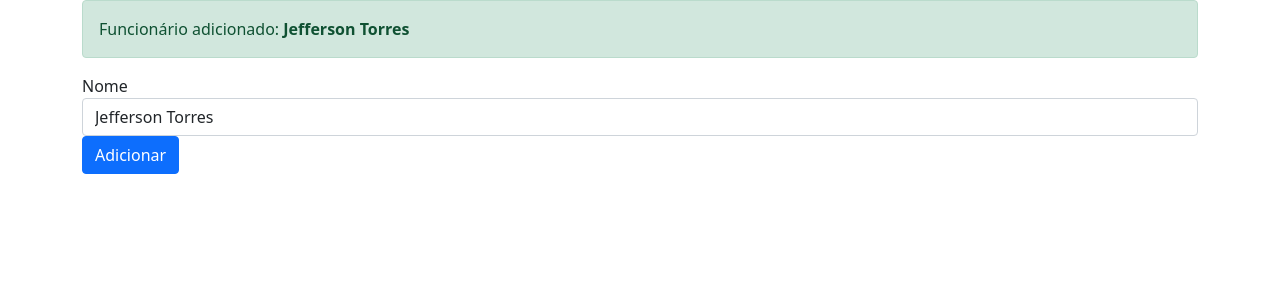
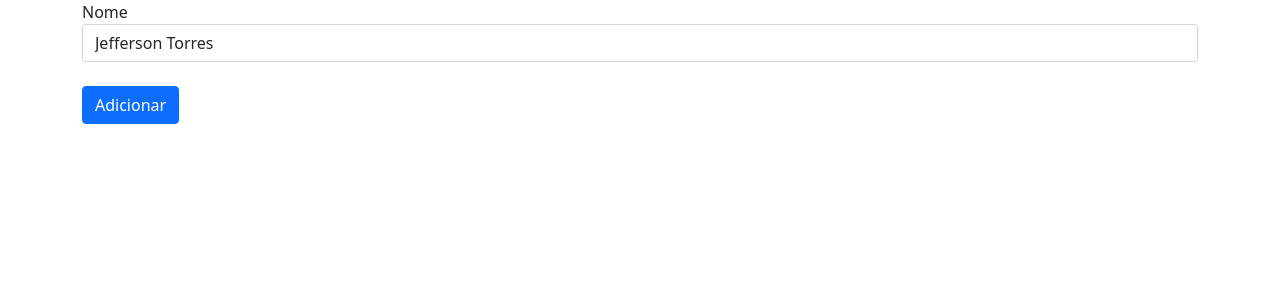
Before and after one commit to jefferson-torres/meuprojeto, an Angular app: page / in a window 1280 px wide. Shown: the top 300 px of the page. Built offline with nearby package versions, Linux system fonts and the light colour scheme.

Commit message:
9.12. Exibindo condicionalmente com as diretivas ngIf e hidden

```diff
--- a/src/app/app.component.html
+++ b/src/app/app.component.html
@@ -1,11 +1,12 @@
 <div class="container">
-    <div class="alert alert-success" rele="alert">
+    <div class="alert alert-success" rele="alert" [hidden]="!adicionado">
         Funcionário adicionado: <strong>{{nome}}</strong>
     </div>
     <div class="form-group">
         <label>Nome</label>
 
-        <input type="text" class="form-control" [(ngModel)]="nome">
+        <input type="text" class="form-control" [(ngModel)]="nome" (focus)="adicionado = false">
     </div>
+    <br>
     <button type="submit" class="btn btn-primary" (click)="adicionar()" [disabled]="nome.length == 0">Adicionar</button>
 </div>
--- a/src/app/app.component.ts
+++ b/src/app/app.component.ts
@@ -7,13 +7,11 @@ import { Component } from '@angular/core';
 })
 export class AppComponent {
   nome = 'Jefferson Torres';
+  adicionado: boolean = false;
 
   adicionar() {
     console.log(`Adicionando ${this.nome}`);
-
-    const numero = Math.round(Math.random() * 100);
-
-    this.nome = `João ${numero}`;
+    this.adicionado = true;
   }
 
 }
```
